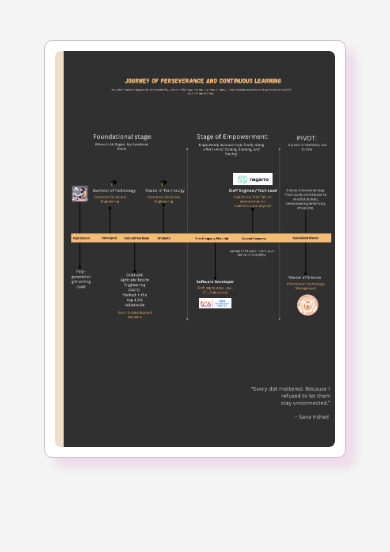
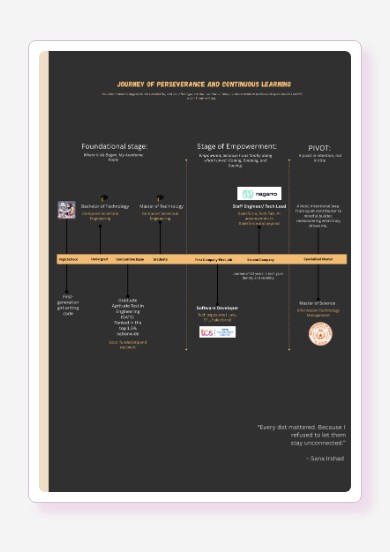
Before and after one commit to SanaIrshadTech/journey-slider, a plain HTML site: page index.html in a window 390 px wide. Drawn offline with Linux system fonts and the light colour scheme.

Commit message:
Updating style to adjust screen

```diff
--- a/index.html
+++ b/index.html
@@ -28,7 +28,7 @@
 
     /* Container for the image slider: max width, border, and shadow for visual appeal */
     .slider-container {
-      max-width: 80%;
+      max-width: 80vw;
       width: 100%;
       background-color: #ffffff;
       border-radius: 8px;
@@ -48,6 +48,7 @@
     /* Responsive design for smaller screen widths */
     @media (max-width: 600px) {
       .slider-container {
+        width: 95vw;
         padding: 10px;
       }
     }
```
